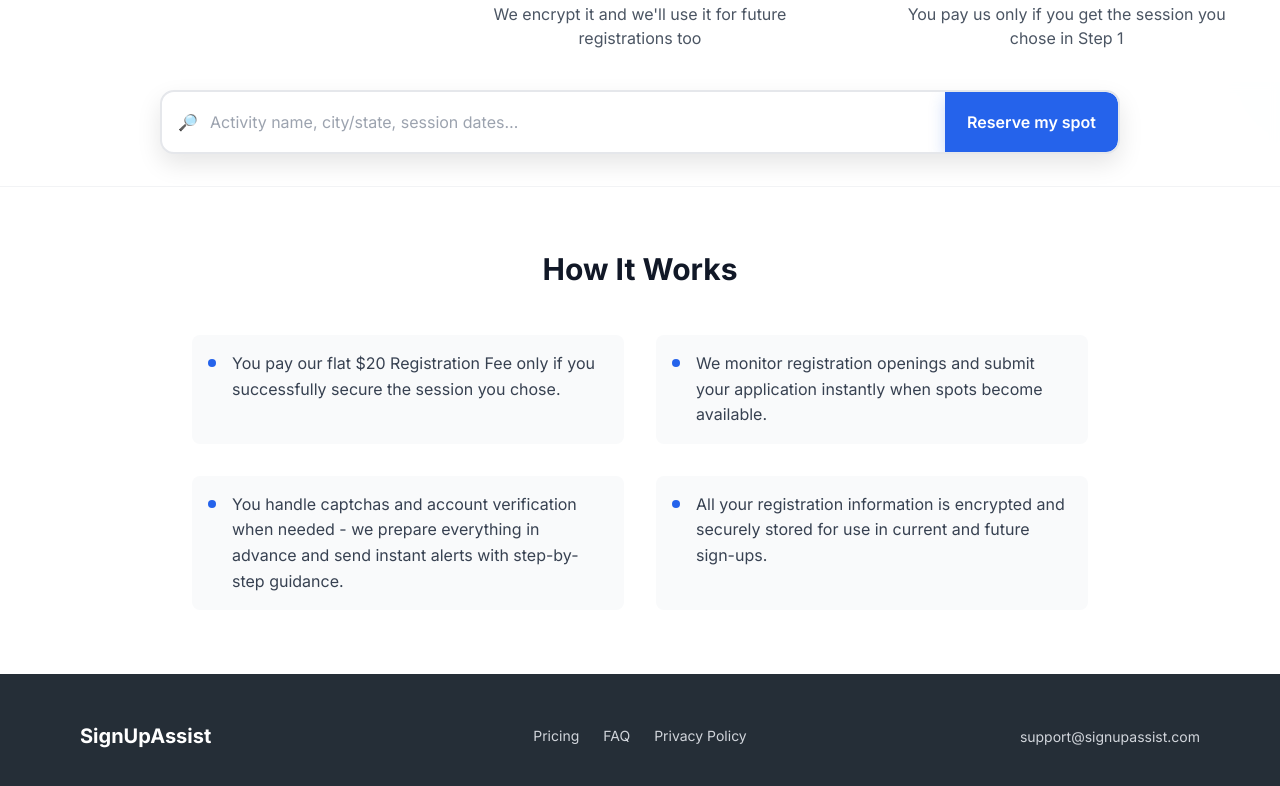
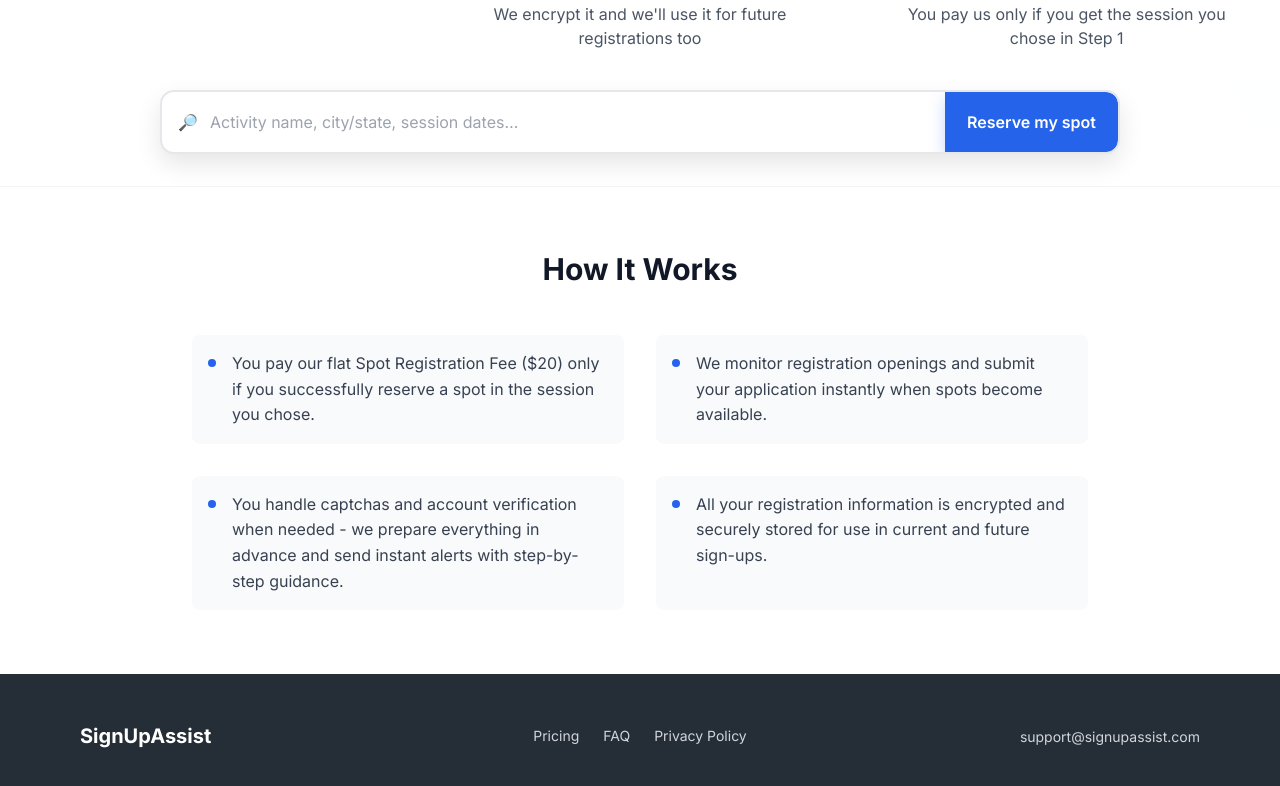
Before and after one commit to MattMessinger1/camp-guardian-angel, a React (Vite) app: page / in a window 1280 px wide. Shown: the part 798-1584 px from the top of the page. Built offline with nearby package versions, Linux system fonts and the light colour scheme.

Commit message:
Update registration fee text
Updated the registration fee text to "You pay our flat Spot Registration Fee ($20) only if you successfully reserve a spot in the session you chose."

```diff
--- a/src/pages/Home.tsx
+++ b/src/pages/Home.tsx
@@ -162,7 +162,7 @@ const HomePage = () => {
           <div className="max-w-4xl mx-auto">
             <div className="grid grid-cols-1 md:grid-cols-2 gap-6 lg:gap-8">
               {[
-                "You pay our flat $20 Registration Fee only if you successfully secure the session you chose.",
+                "You pay our flat Spot Registration Fee ($20) only if you successfully reserve a spot in the session you chose.",
                 "We monitor registration openings and submit your application instantly when spots become available.",
                 "You handle captchas and account verification when needed - we prepare everything in advance and send instant alerts with step-by-step guidance.",
                 "All your registration information is encrypted and securely stored for use in current and future sign-ups."
```
